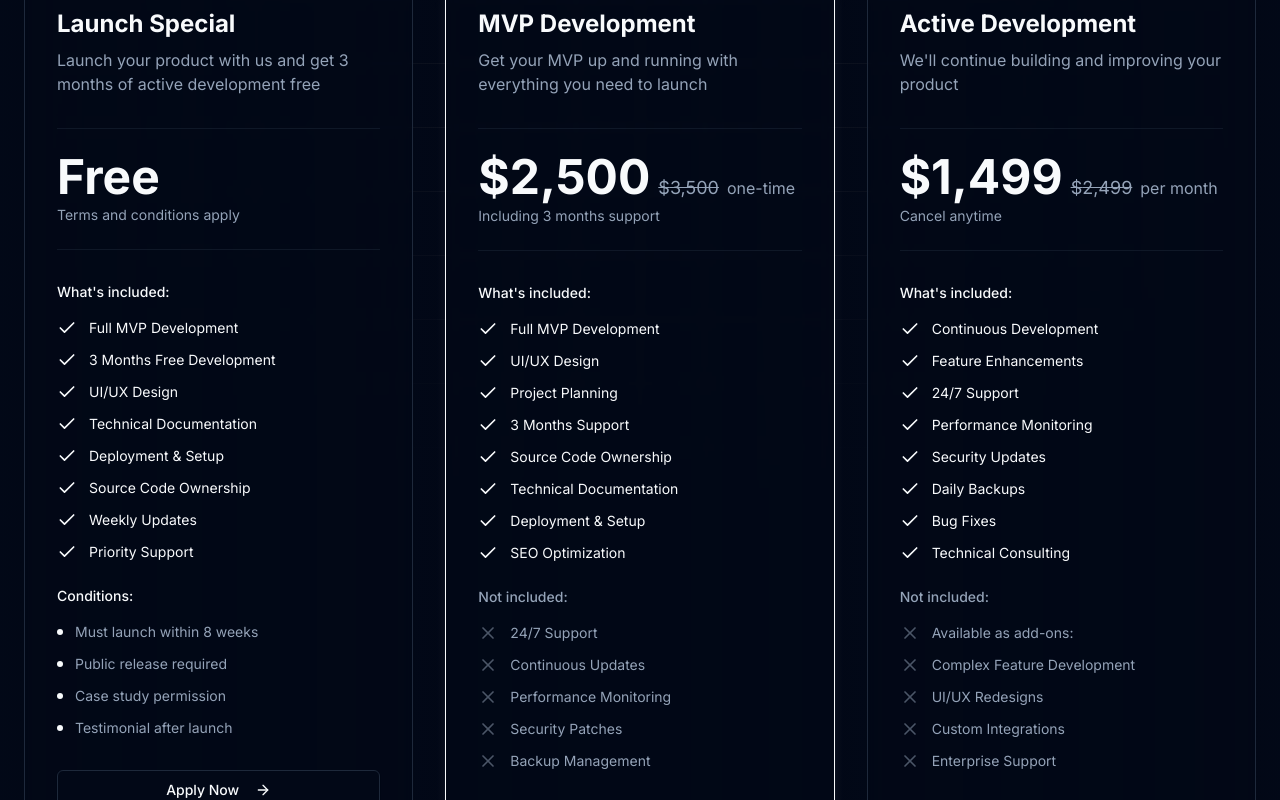
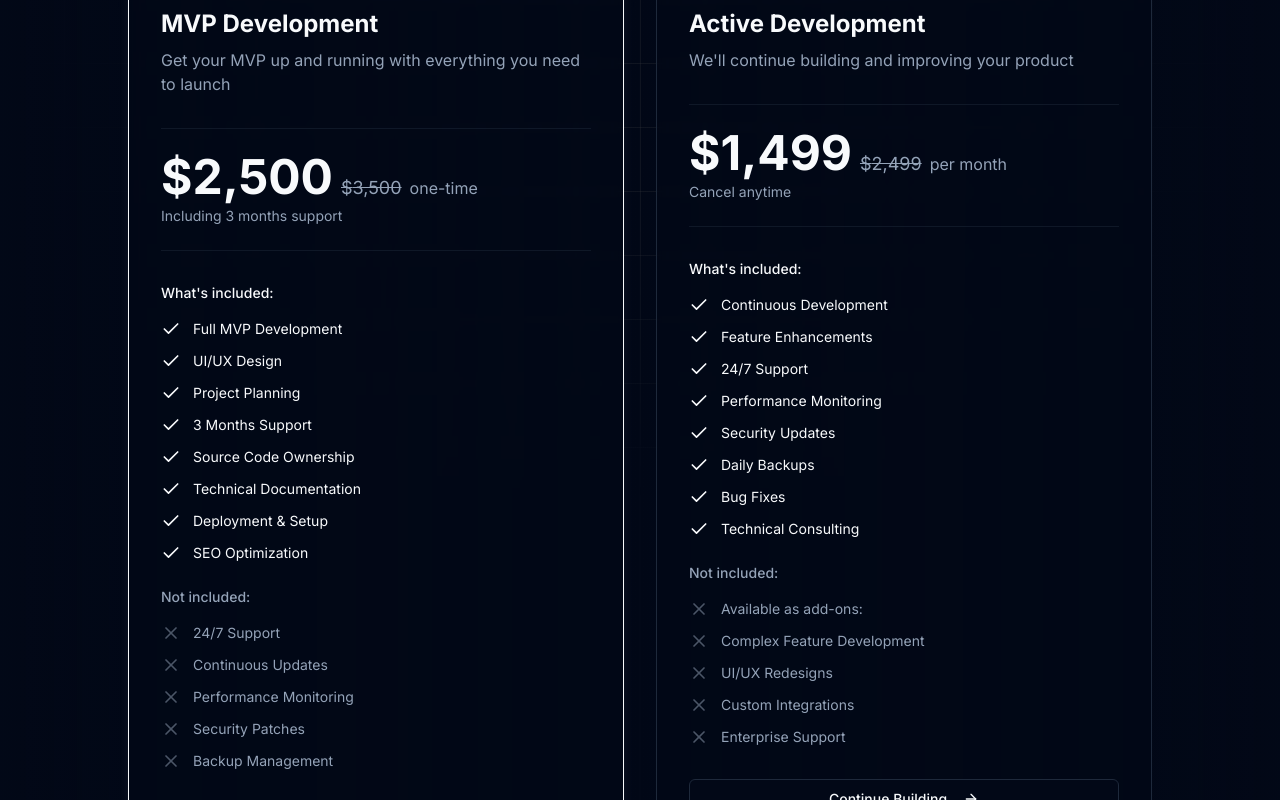
Before and after one commit to lightwheel10/mvpdesignlabs, a Next.js app: page / in a window 1280 px wide. Shown: the part 7460-8260 px from the top of the page. Built offline with nearby package versions, Linux system fonts and the light colour scheme.

Commit message:
updated the pricing page

```diff
--- a/src/components/sections/pricing.tsx
+++ b/src/components/sections/pricing.tsx
@@ -8,34 +8,6 @@ import { BookingModal } from "@/components/booking-modal";
 import { useAnalytics } from '@/hooks/useAnalytics';
 
 const pricingPlans = [
-  {
-    name: "Launch Special",
-    price: "Free",
-    duration: "limited time",
-    description: "Launch your product with us and get 3 months of active development free",
-    features: {
-      included: [
-        "Full MVP Development",
-        "3 Months Free Development",
-        "UI/UX Design",
-        "Technical Documentation",
-        "Deployment & Setup",
-        "Source Code Ownership",
-        "Weekly Updates",
-        "Priority Support"
-      ],
-      notIncluded: []
-    },
-    conditions: [
-      "Must launch within 8 weeks",
-      "Public release required",
-      "Case study permission",
-      "Testimonial after launch"
-    ],
-    popular: false,
-    limitedTime: true,
-    cta: "Apply Now",
-  },
   {
     name: "MVP Development",
     price: {
@@ -128,7 +100,7 @@ export const Pricing = () => {
           </motion.div>
 
           {/* Pricing Cards - adjusted for mobile */}
-          <div className="grid grid-cols-1 md:grid-cols-2 lg:grid-cols-3 gap-6 md:gap-8 max-w-7xl mx-auto">
+          <div className="grid grid-cols-1 md:grid-cols-2 gap-6 md:gap-8 max-w-5xl mx-auto">
             {pricingPlans.map((plan, index) => (
               <motion.div
                 key={plan.name}
@@ -157,22 +129,12 @@ export const Pricing = () => {
                   {/* Price */}
                   <div className="border-y border-border/50 py-4 md:py-6">
                     <div className="flex items-baseline gap-2 mb-1">
-                      {plan.price === "Free" ? (
-                        <span className="text-4xl md:text-5xl font-bold text-primary">{plan.price}</span>
-                      ) : (
-                        <>
-                          <span className="text-4xl md:text-5xl font-bold">${typeof plan.price === 'string' ? plan.price : plan.price.discounted}</span>
-                          {typeof plan.price !== 'string' && (
-                            <span className="text-base md:text-lg line-through text-muted-foreground">${plan.price.original}</span>
-                          )}
-                          <span className="text-sm md:text-base text-muted-foreground">{plan.duration}</span>
-                        </>
-                      )}
+                      <span className="text-4xl md:text-5xl font-bold">${plan.price.discounted}</span>
+                      <span className="text-base md:text-lg line-through text-muted-foreground">${plan.price.original}</span>
+                      <span className="text-sm md:text-base text-muted-foreground">{plan.duration}</span>
                     </div>
                     <p className="text-xs md:text-sm text-muted-foreground">
-                      {plan.duration === 'one-time' ? 'Including 3 months support' :
-                       plan.duration === 'limited time' ? 'Terms and conditions apply' :
-                       'Cancel anytime'}
+                      {plan.duration === 'one-time' ? 'Including 3 months support' : 'Cancel anytime'}
                     </p>
                   </div>
 
@@ -189,20 +151,6 @@ export const Pricing = () => {
                         ))}
                       </ul>
                     </div>
-
-                    {plan.conditions && (
-                      <div>
-                        <p className="text-xs md:text-sm font-medium mb-3 md:mb-4 text-primary">Conditions:</p>
-                        <ul className="space-y-2 md:space-y-3">
-                          {plan.conditions.map((condition) => (
-                            <li key={condition} className="flex items-center gap-2 md:gap-3 text-xs md:text-sm">
-                              <div className="w-1.5 h-1.5 rounded-full bg-primary shrink-0" />
-                              <span className="text-muted-foreground">{condition}</span>
-                            </li>
-                          ))}
-                        </ul>
-                      </div>
-                    )}
 
                     {plan.features.notIncluded.length > 0 && (
                       <div>
```
